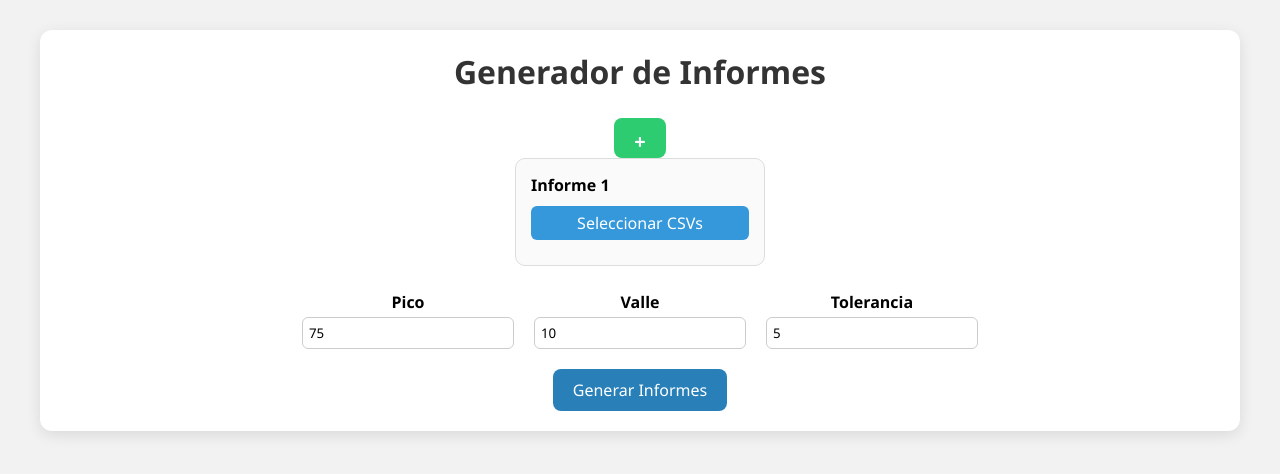
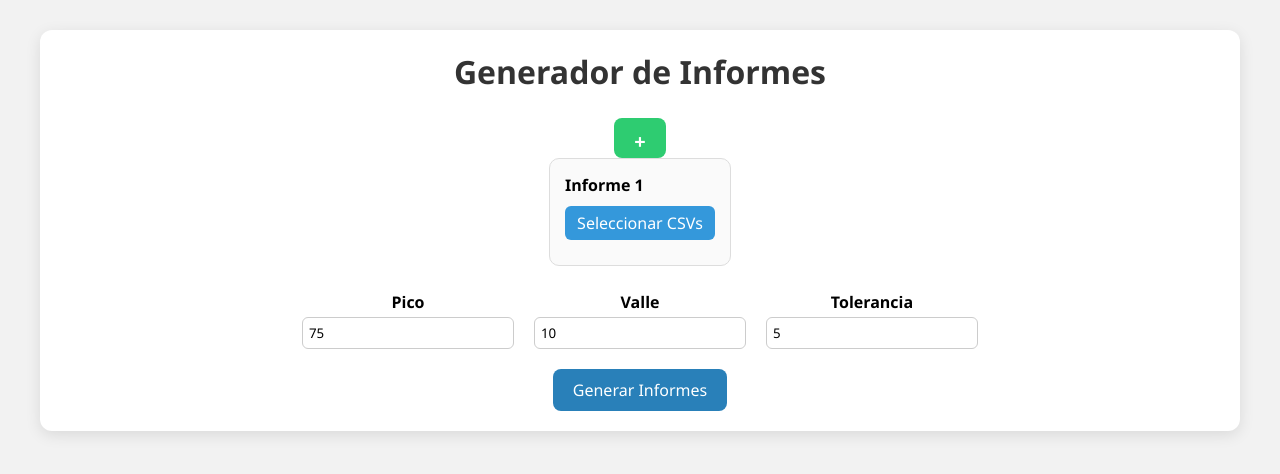
Before and after one commit to alejandromya/curves-frontend, a React (Vite) app: page / in a window 1280 px wide. Shown: the top 474 px of the page. Built offline with nearby package versions, Linux system fonts and the light colour scheme.

Commit message:
width columnas

```diff
--- a/src/App.css
+++ b/src/App.css
@@ -33,7 +33,7 @@ h1 {
   border: 1px solid #ddd;
   border-radius: 10px;
   padding: 15px;
-  width: 250px;
+  width: 500x;
   display: flex;
   flex-direction: column;
   gap: 10px;
--- a/src/App.tsx
+++ b/src/App.tsx
@@ -11,7 +11,7 @@ import {
 import { inMemoryFileRepo } from "./core/infraestructura/inMemoryFileRepo";
 import { CSVGraphViewer } from "./ui/CSVGraphViewer";
 
-const URL_BACKEND = "http://172.20.10.8:5000";
+const URL_BACKEND = "http://192.168.1.47:5000";
 
 const App: React.FC = () => {
   const [draggedFile, setDraggedFile] = useState<{
@@ -182,6 +182,7 @@ const App: React.FC = () => {
           method: "POST",
           body: formData,
         });
+        console.log(formData);
 
         if (!res.ok) {
           const error = await res.json();
```
Also changed, not shown: 1 other file (tests, documents, lock files or other folders).
